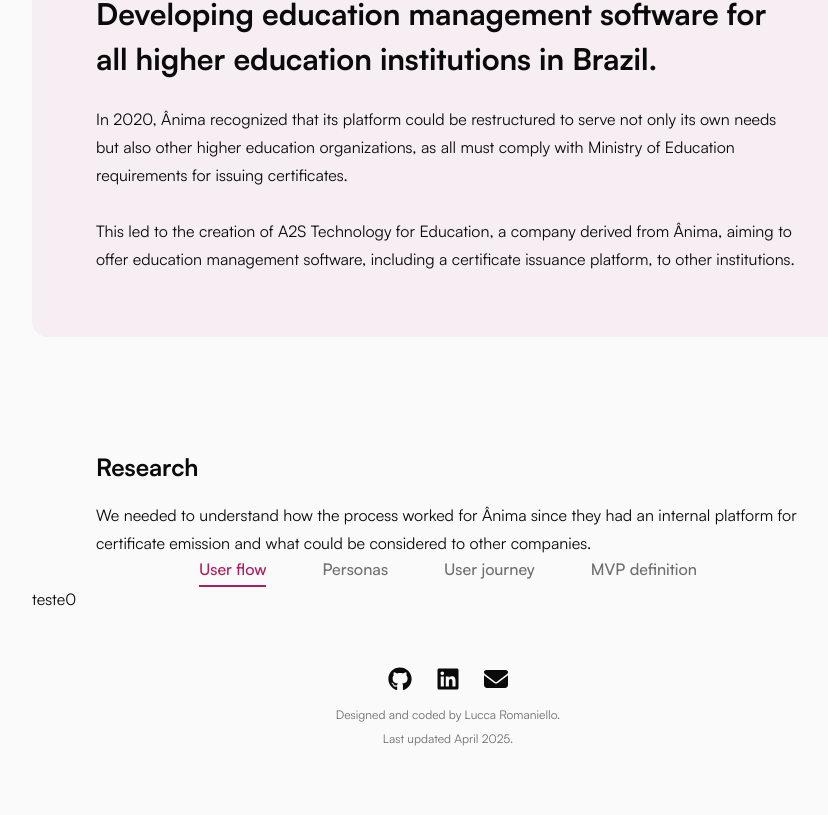
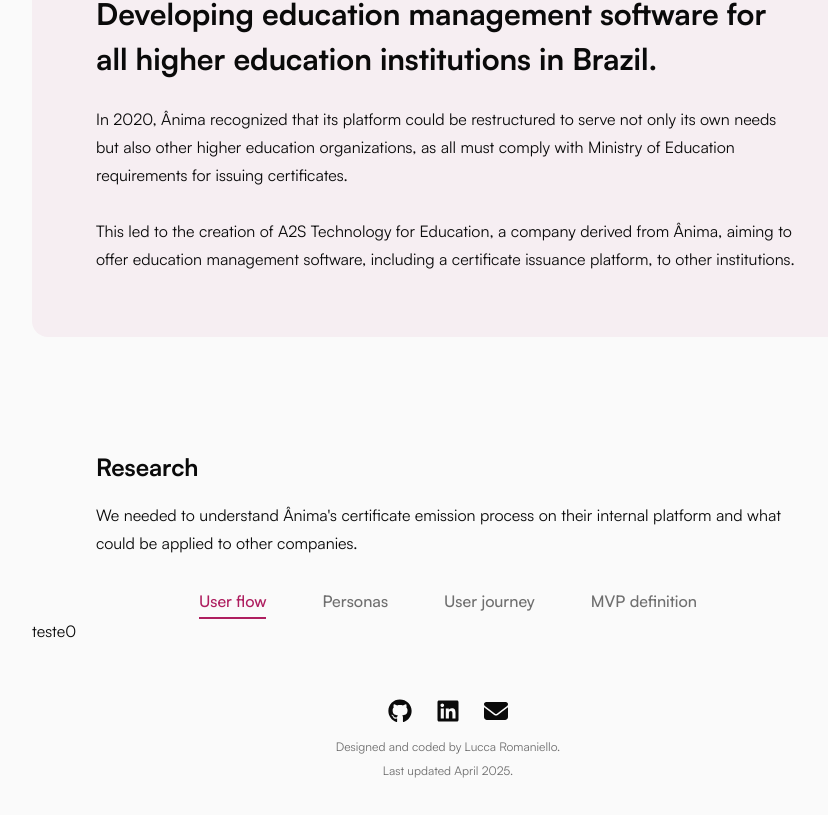
Before and after one commit to luccaromaniello/portfolio, a Next.js app: page /design/anima-educacao in a window 1280 px wide. Shown: the part 1829-2644 px from the top of the page, without its empty margins (192-1020 px from the left). Built offline with nearby package versions, Linux system fonts and the light colour scheme.

Commit message:
Refactor research description

```diff
--- a/src/components/cases/Anima/Research/index.tsx
+++ b/src/components/cases/Anima/Research/index.tsx
@@ -34,10 +34,10 @@
   ];
 
   return (
-    <div>
+    <div className="flex flex-col gap-8">
       <SectionHeading
         title="Research"
-        text="We needed to understand how the process worked for Ânima since they had an internal platform for certificate emission and what could be considered to other companies."
+        text="We needed to understand Ânima's certificate emission process on their internal platform and what could be applied to other companies."
       />
       <Tab tabs={tabs} />
     </div>
```
